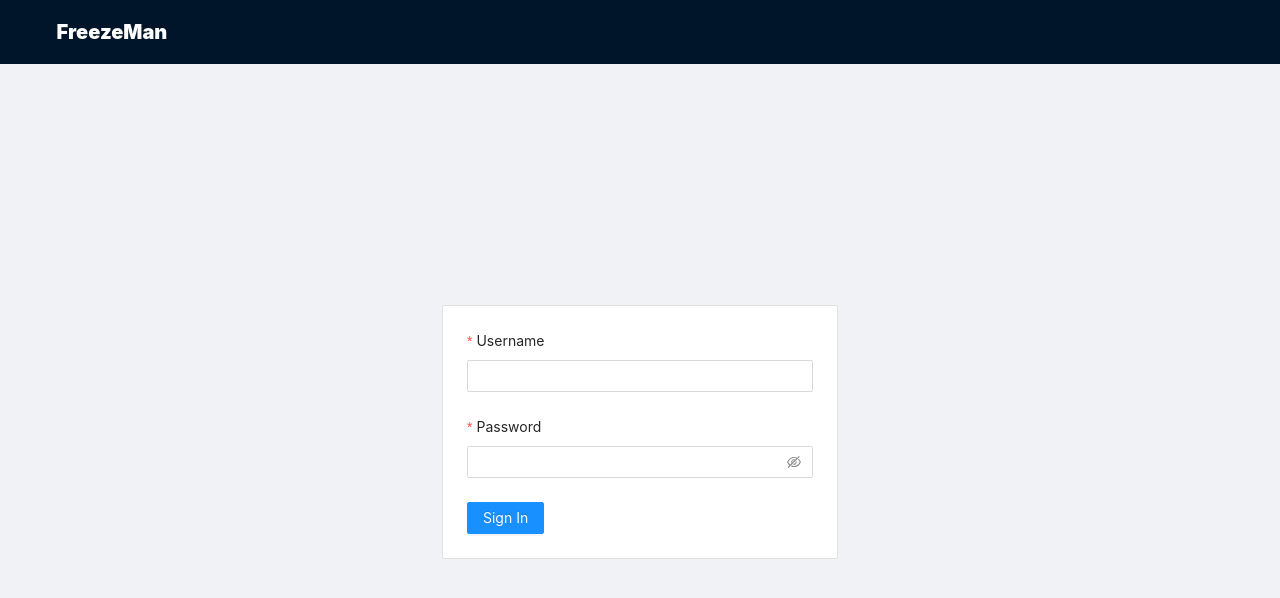
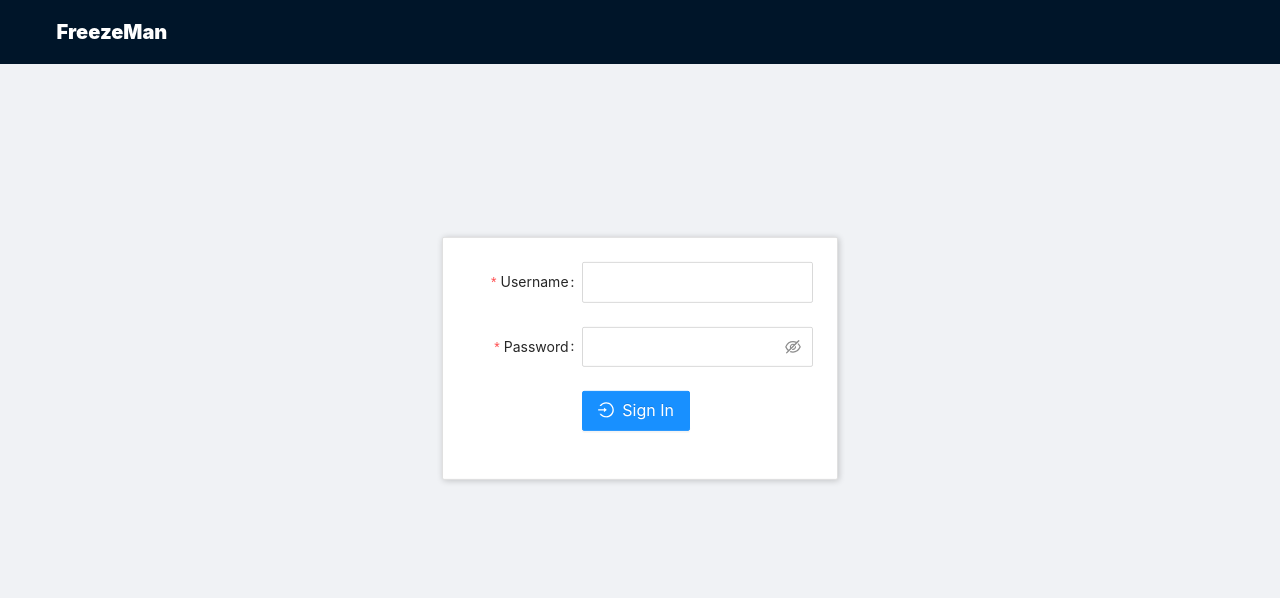
Before and after one commit to c3g/freezeman, a React app: page /sign-in in a window 1280 px wide. Shown: the top 598 px of the page. Built offline with nearby package versions, Linux system fonts and the light colour scheme; what rambda would draw is missing.

Commit message:
login: refactor & style

```diff
--- a/src/components/App.js
+++ b/src/components/App.js
@@ -5,8 +5,7 @@ import {connect} from "react-redux";
 import {Redirect, Route, Switch, withRouter} from "react-router-dom";
 import jwtDecode from "jwt-decode";
 
-import {Card, Layout, Menu, Typography} from "antd";
-import "antd/es/card/style/css";
+import {Layout, Menu, Typography} from "antd";
 import "antd/es/layout/style/css";
 import "antd/es/menu/style/css";
 
@@ -14,7 +13,6 @@ import {
   AuditOutlined,
   DashboardOutlined,
   ExperimentOutlined,
-  LoginOutlined,
   LogoutOutlined,
   TableOutlined,
   TeamOutlined,
@@ -89,16 +87,6 @@ const titleStyle = {
   margin: 0,
 };
 
-const cardStyle = {
-  boxSizing: "border-box",
-  position: "absolute",
-  top: "50%",
-  left: "50%",
-  transform: "translate(-50%, -50%)",
-  maxWidth: "396px",
-  width: "100%",
-};
-
 export const mapStateToProps = state => ({
   userID: state.auth.currentUserID,
   user: state.users.itemsByID[state.auth.currentUserID],
@@ -150,9 +138,7 @@ const App = ({userID, user, fetchAuthorizedData, refreshAuthToken, logOut}) => {
         <Layout.Content style={{position: "relative"}}>
           <Switch>
             <Route path="/sign-in">
-              <Card style={cardStyle} bodyStyle={{paddingBottom: 0}}>
-                <SignInForm/>
-              </Card>
+              <SignInForm/>
             </Route>
             <PrivateRoute path="/dashboard">
               <DashboardPage/>
--- a/src/components/SignInForm.js
+++ b/src/components/SignInForm.js
@@ -2,34 +2,59 @@ import React, {useEffect, useState} from "react";
 import {connect} from "react-redux";
 import {useHistory} from "react-router-dom";
 
-import {Button, Form, Input} from "antd";
+import {Card, Button, Form, Input} from "antd";
 import "antd/es/button/style/css";
+import "antd/es/card/style/css";
 import "antd/es/form/style/css";
 import "antd/es/input/style/css";
+import { LoginOutlined } from "@ant-design/icons";
 
 import {performAuth} from "../modules/auth/actions";
 
+const layout = {
+  labelCol: { span: 8 },
+  wrapperCol: { span: 16 },
+};
+
+const tailLayout = {
+  wrapperCol: { offset: 8, span: 16 },
+};
+
+const cardStyle = {
+  boxSizing: "border-box",
+  position: "absolute",
+  top: "40%",
+  left: "50%",
+  transform: "translate(-50%, -50%)",
+  maxWidth: "396px",
+  width: "100%",
+  boxShadow: "1px 1px 6px rgba(0,0,0,0.2)",
+};
+
 const SignInForm = ({isFetching, isAuthenticated, onFinish}) => {
-    const from = useState("/dashboard")[0];
   const history = useHistory();
 
   useEffect(() => {
-        if (from && isAuthenticated) {
-            history.push(from);
+    if (isAuthenticated) {
+      history.push("/dashboard");
     }
   });
 
-    return <Form layout="vertical" name="sign-in" onFinish={onFinish}>
+  return (
+    <Card style={cardStyle} bodyStyle={{paddingBottom: undefined}}>
+      <Form {...layout} size="large" name="sign-in" onFinish={onFinish}>
         <Form.Item label="Username" name="username" rules={[{required: true}]}>
           <Input autoComplete="username" />
         </Form.Item>
         <Form.Item label="Password" name="password" rules={[{required: true}]}>
           <Input.Password autoComplete="current-password" />
         </Form.Item>
-        <Form.Item>
-            <Button type="primary" htmlType="submit" loading={isFetching}>Sign In</Button>
+        <Form.Item {...tailLayout}>
+          <Button type="primary" htmlType="submit" loading={isFetching}><LoginOutlined /> Sign In</Button>
         </Form.Item>
       </Form>
+    </Card>
+  );
 };
 
 const mapStateToProps = state => ({
@@ -39,7 +64,7 @@ const mapStateToProps = state => ({
 
 // noinspection JSUnusedGlobalSymbols
 const mapDispatchToProps = dispatch => ({
-    onFinish: async values => await dispatch(performAuth(values.username, values.password)),
+  onFinish: values => dispatch(performAuth(values.username, values.password)),
 });
 
 export default connect(mapStateToProps, mapDispatchToProps)(SignInForm);
--- a/src/index.js
+++ b/src/index.js
@@ -11,6 +11,7 @@ import {BrowserRouter} from "react-router-dom";
 import configureStore from "./store";
 import App from "./components/App";
 
+import "./styles/global.css";
 import "./styles/antd-adjustments.css";
 
 
--- /dev/null
+++ b/src/styles/global.css
@@ -0,0 +1,15 @@
+/*
+ * global.css
+ */
+
+
+/* Disable auto-fill background */
+input:-webkit-autofill,
+input:-webkit-autofill:hover,
+input:-webkit-autofill:focus textarea:-webkit-autofill,
+textarea:-webkit-autofill:hover textarea:-webkit-autofill:focus,
+select:-webkit-autofill,
+select:-webkit-autofill:hover,
+select:-webkit-autofill:focus {
+  -webkit-box-shadow: 0 0 0px 1000px #ffffff inset !important;
+}
```
Lines whose indentation alone changed are shown as unchanged.
